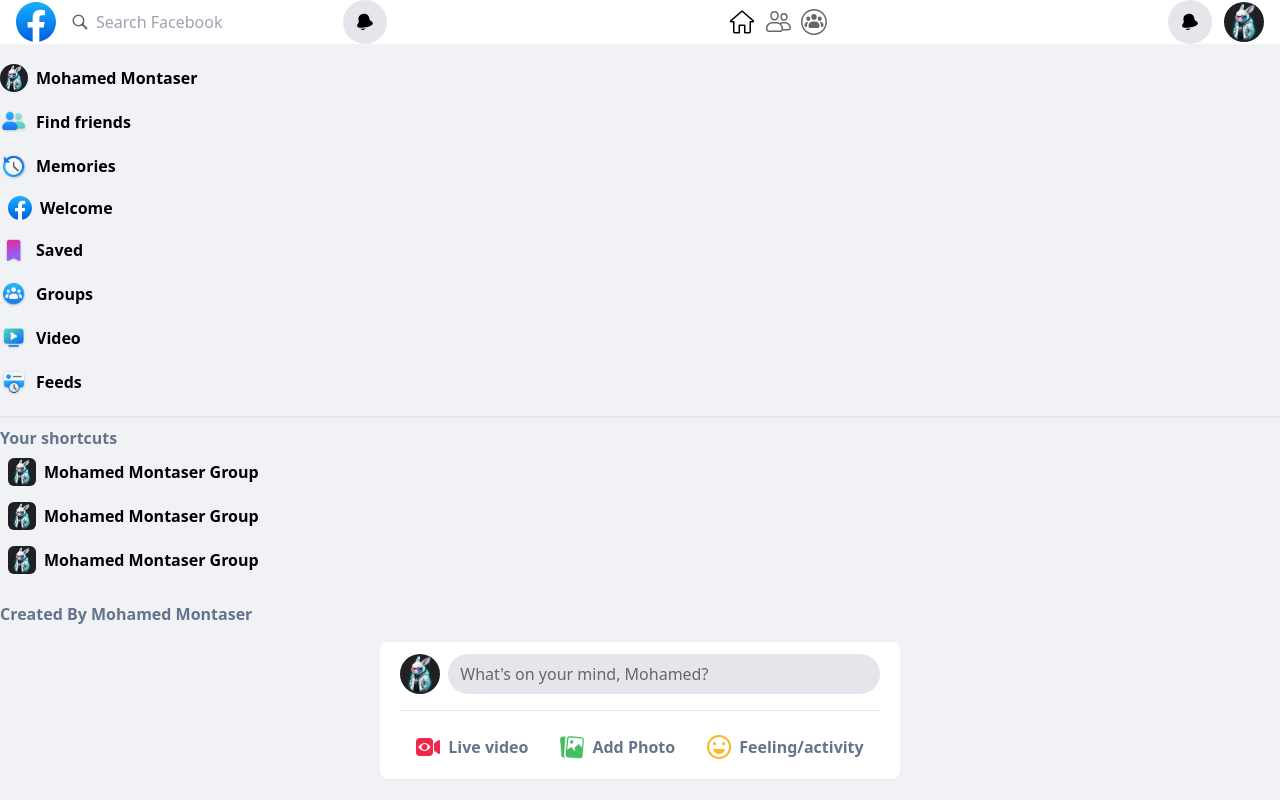
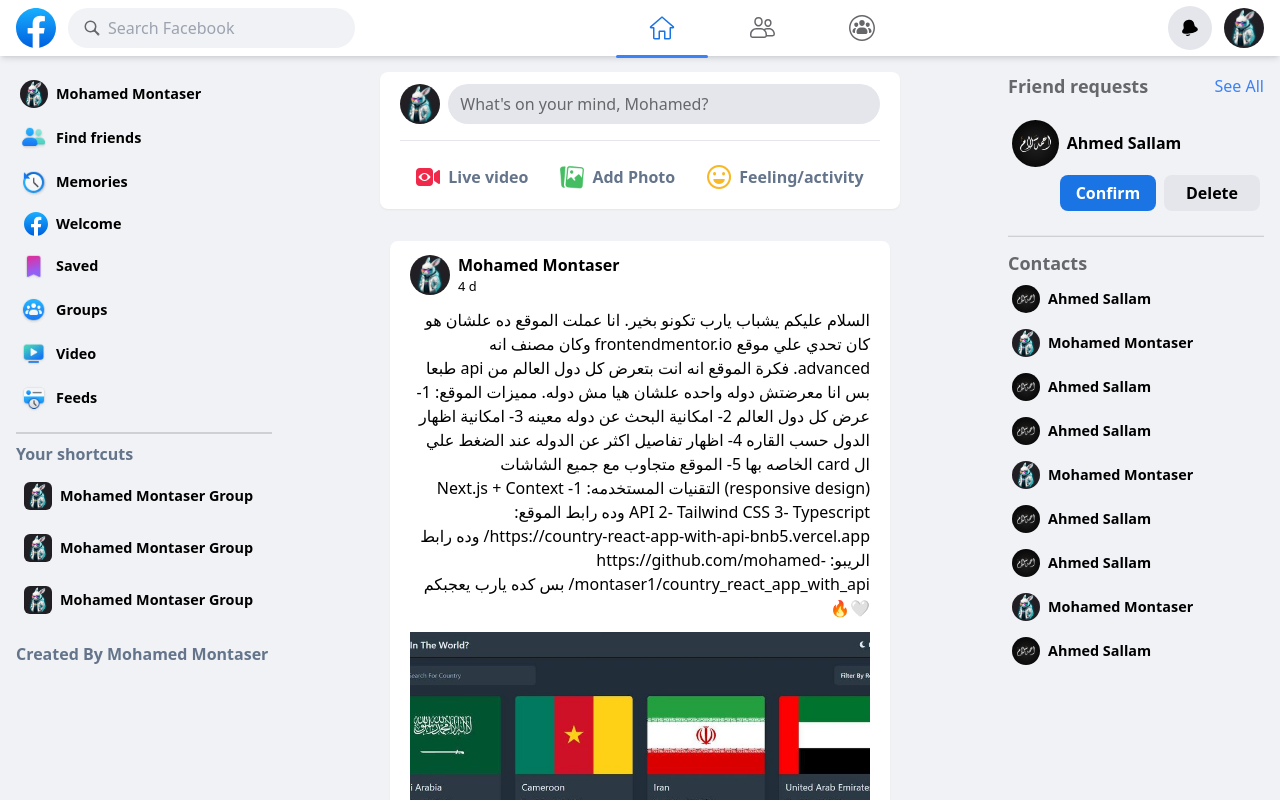
Before and after one commit to mohamed-montaser1/facebook, a Next.js app: page / in a window 1280 px wide. Shown: the top 800 px of the page. Built offline with nearby package versions, Linux system fonts and the light colour scheme.

Commit message:
fix tailwind style issue with layouts files

```diff
--- a/tailwind.config.ts
+++ b/tailwind.config.ts
@@ -3,6 +3,7 @@
 const config: Config = {
   content: [
     "./src/pages/**/*.{js,ts,jsx,tsx,mdx}",
+    "./src/layouts/**/*.{js,ts,jsx,tsx,mdx}",
     "./src/components/**/*.{js,ts,jsx,tsx,mdx}",
     "./src/app/**/*.{js,ts,jsx,tsx,mdx}",
   ],
```
Also changed, not shown: 1 other file (tests, documents, lock files or other folders).
